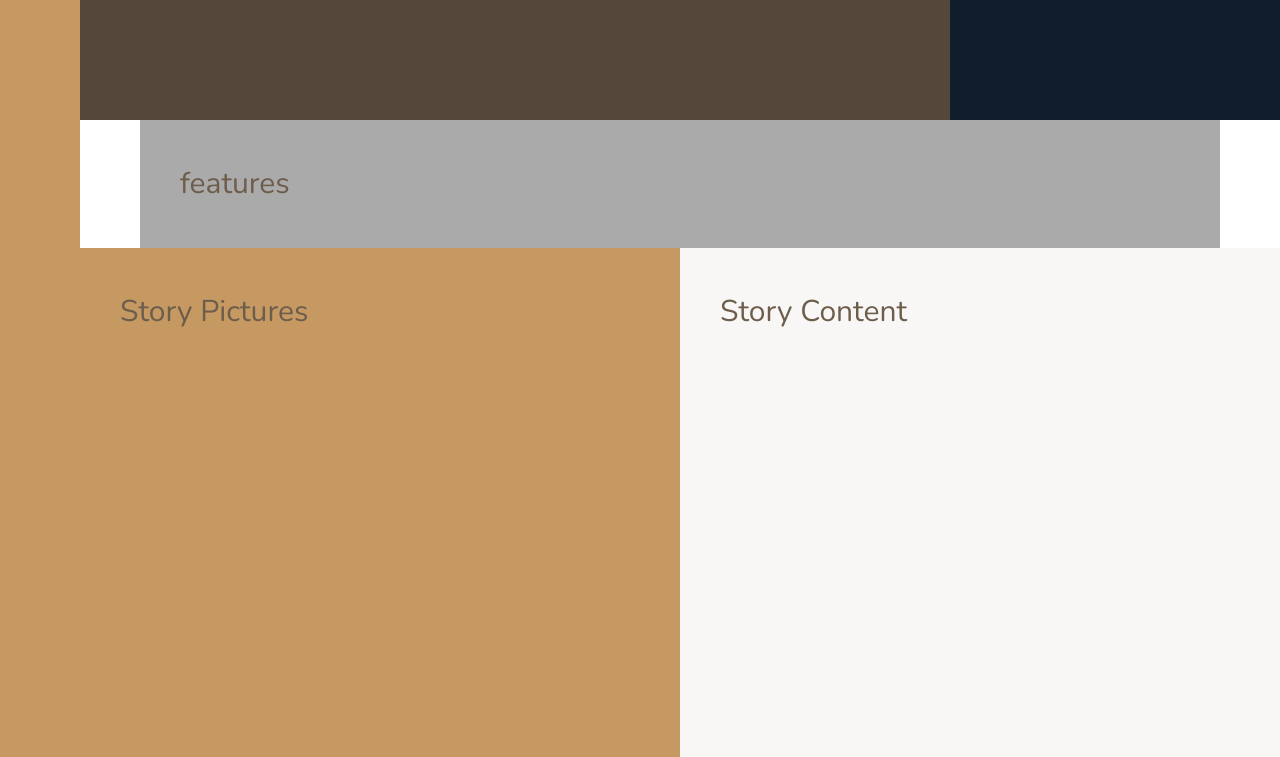
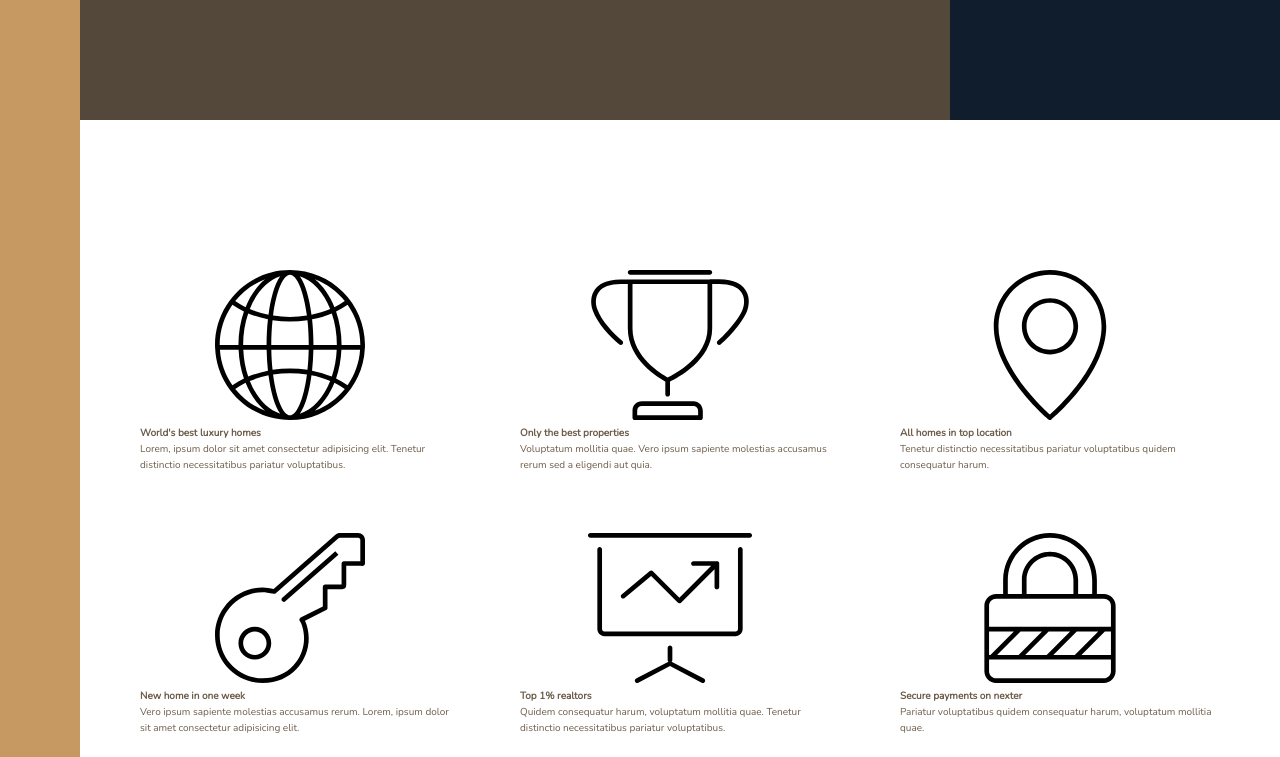
Before and after one commit to gsharma101/Nexter, a website: page index.html in a window 1280 px wide. Shown: the part 520-1277 px from the top of the page. Drawn offline with nearby package versions, Linux system fonts and the light colour scheme.

Commit message:
features part 1 complete

```diff
--- a/index.html
+++ b/index.html
@@ -1,49 +1,95 @@
 <!DOCTYPE html>
 <html lang="en">
   <head>
-        <meta charset="UTF-8">
-        <meta name="viewport" content="width=device-width, initial-scale=1.0">
-        <meta http-equiv="X-UA-Compatible" content="ie=edge">
+    <meta charset="UTF-8" />
+    <meta name="viewport" content="width=device-width, initial-scale=1.0" />
+    <meta http-equiv="X-UA-Compatible" content="ie=edge" />
 
-        <link href="https://fonts.googleapis.com/css?family=Josefin+Sans:300,400,400i|Nunito:300,300i" rel="stylesheet">
-        <link rel="stylesheet" href="css/style.comp.css">
-        <link rel="shortcut icon" type="image/png" href="img/favicon.png">
+    <link
+      href="https://fonts.googleapis.com/css?family=Josefin+Sans:300,400,400i|Nunito:300,300i"
+      rel="stylesheet"
+    />
+    <link rel="stylesheet" href="css/style.comp.css" />
+    <link rel="shortcut icon" type="image/png" href="img/favicon.png" />
 
     <title>nexter &mdash; your home, your freedom</title>
   </head>
   <body class="container">
-        <div class="sidebar">
-            Sidebar
-        </div>
-        <header class="header">
-            Header
-        </header>
-        <div class="realtors">
-            Top 3 realtors
-        </div>
+    <div class="sidebar">Sidebar</div>
+    <header class="header">Header</header>
+    <div class="realtors">Top 3 realtors</div>
 
     <section class="features">
-            features
+      <div class="feature">
+        <svg class="feature__icon">
+          <use xlink:href="img/sprite.svg#icon-global"></use>
+        </svg>
+        <h4 class="heading-4">World's best luxury homes</h4>
+        <p class="feature__text">
+          Lorem, ipsum dolor sit amet consectetur adipisicing elit. Tenetur
+          distinctio necessitatibus pariatur voluptatibus.
+        </p>
+      </div>
+      <div class="feature">
+        <svg class="feature__icon">
+          <use xlink:href="img/sprite.svg#icon-trophy"></use>
+        </svg>
+        <h4 class="heading-4">Only the best properties</h4>
+        <p class="feature__text">
+          Voluptatum mollitia quae. Vero ipsum sapiente molestias accusamus
+          rerum sed a eligendi aut quia.
+        </p>
+      </div>
+      <div class="feature">
+        <svg class="feature__icon">
+          <use xlink:href="img/sprite.svg#icon-map-pin"></use>
+        </svg>
+        <h4 class="heading-4">All homes in top location</h4>
+        <p class="feature__text">
+          Tenetur distinctio necessitatibus pariatur voluptatibus quidem
+          consequatur harum.
+        </p>
+      </div>
+      <div class="feature">
+        <svg class="feature__icon">
+          <use xlink:href="img/sprite.svg#icon-key"></use>
+        </svg>
+        <h4 class="heading-4">New home in one week</h4>
+        <p class="feature__text">
+          Vero ipsum sapiente molestias accusamus rerum. Lorem, ipsum dolor sit
+          amet consectetur adipisicing elit.
+        </p>
+      </div>
+      <div class="feature">
+        <svg class="feature__icon">
+          <use xlink:href="img/sprite.svg#icon-presentation"></use>
+        </svg>
+        <h4 class="heading-4">Top 1% realtors</h4>
+        <p class="feature__text">
+          Quidem consequatur harum, voluptatum mollitia quae. Tenetur distinctio
+          necessitatibus pariatur voluptatibus.
+        </p>
+      </div>
+      <div class="feature">
+        <svg class="feature__icon">
+          <use xlink:href="img/sprite.svg#icon-lock"></use>
+        </svg>
+        <h4 class="heading-4">Secure payments on nexter</h4>
+        <p class="feature__text">
+          Pariatur voluptatibus quidem consequatur harum, voluptatum mollitia
+          quae.
+        </p>
+      </div>
     </section>
 
-        <div class="story__pictures">
-            Story Pictures
-        </div>
+    <div class="story__pictures">Story Pictures</div>
 
-        <div class="story__content">
-            Story Content
-        </div>
+    <div class="story__content">Story Content</div>
 
-        <section class="homes">
-            homes
-        </section>
+    <section class="homes">homes</section>
 
-        <section class="gallery">
-            gallery
-        </section>
+    <section class="gallery">gallery</section>
 
-        <footer class="footer">
-            footer
-        </footer>
+    <footer class="footer">footer</footer>
   </body>
 </html>
--- a/sass/_base.scss
+++ b/sass/_base.scss
@@ -43,9 +43,4 @@ body {
       8,
      [col-start] minmax(min-content, 14rem) [col-end]
     ) [center-end] minmax(6rem, 1fr) [full-end];
-
-    & > * {
-        padding: 4rem;
-        font-size: 3rem;
-    }
 }
--- a/sass/_features.scss
+++ b/sass/_features.scss
@@ -1,4 +1,10 @@
 .features{
-    background-color: $color-grey-light-2;
     grid-column: center-start/center-end;
+
+    margin: 15rem 0;
+
+    display: grid;
+    grid-template-columns: repeat(3, 1fr);
+
+    grid-gap: 60px;
 }
```
Also changed, not shown: css/style.comp.css. Lines whose indentation alone changed are shown as unchanged.
